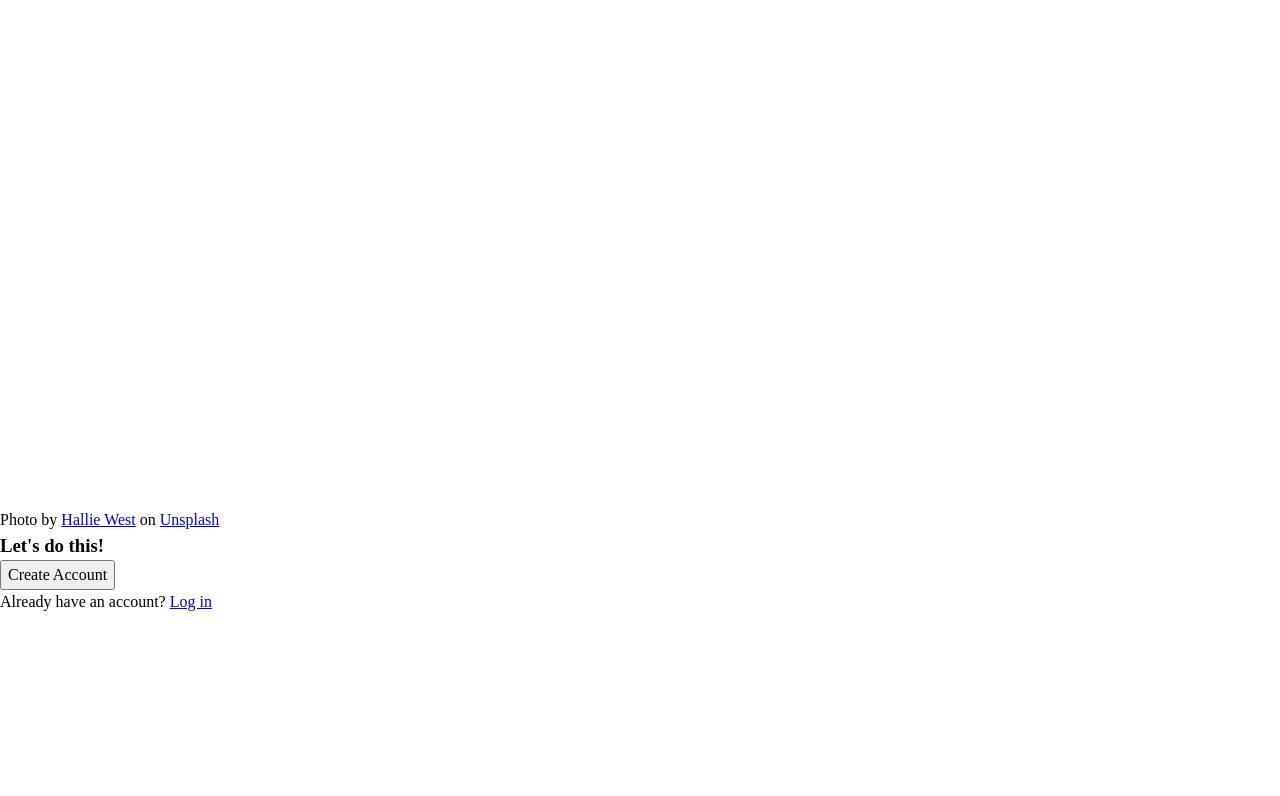
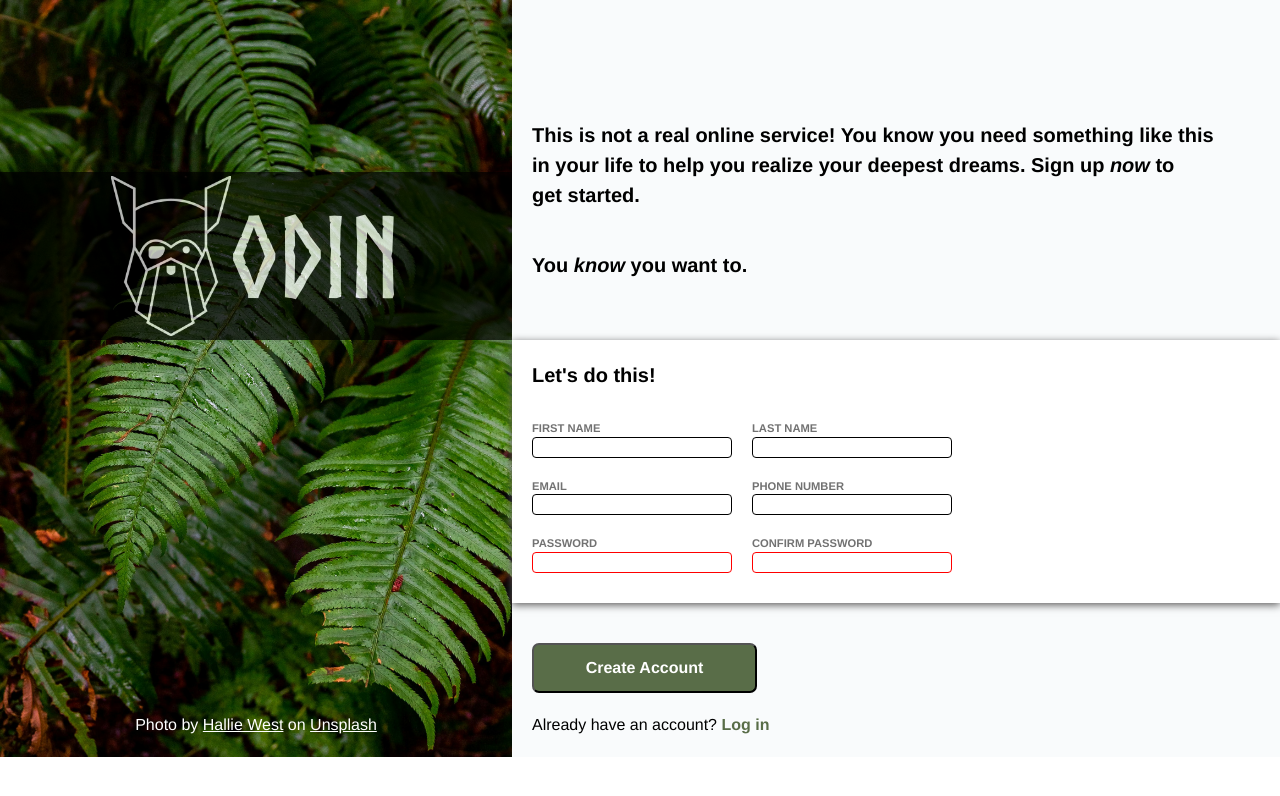
Before and after one commit to jeffbarsoum/top-js_int-html-css_project_sign-up-form, a plain HTML site: page index.html in a window 1280 px wide. Drawn offline with Linux system fonts and the light colour scheme.

Commit message:
Completed stylesheet & CSS

```diff
--- a/index.html
+++ b/index.html
@@ -10,23 +10,58 @@
     <div class="background">
         <div class="logo">
             <img src="img/odin-lined.png" alt="The Odin Project">
+            <span class="logo-text">Odin</span>
         </div>
-        <footer>
+        <div class="footer">
             Photo by <a href="https://unsplash.com/@haliewestphoto">Hallie West</a> on <a href="https://unsplash.com/photos/green-leaf-plant-in-close-up-photography-25xggax4bSA">Unsplash</a>
-        </footer>
+        </div>
     </div>
     <div class="content">
-        <div class="form-header"></div>
+        <div class="form-header">
+            <p class="main-font">
+                This is not a real online service!
+                You know you need something like this in your life to help you realize your deepest dreams.
+                Sign up <em>now</em> to get started.
+            </p>
+            <p class="main-font">
+                You <em>know</em> you want to.
+            </p>
+        </div>
+        <div class="form-content">
+            <p class="main-font">
+                Let's do this!
+            </p>
+            <form action="">
                 <div class="form">
-            <h3>Let's do this!</h3>
-            <form action="">
                     <div class="form-column">
-
+                        <div class="form-input">
+                            <label for="user-first-name">First Name</label>
+                            <input type="text" id="user-first-name">
+                        </div>
+                        <div class="form-input">
+                            <label for="user-email">Email</label>
+                            <input type="email" id="user-email" required>
+                        </div>
+                        <div class="form-input">
+                            <label for="user-password">Password</label>
+                            <input type="password" id="user-password" required>
+                        </div>
                     </div>
                     <div class="form-column">
-
+                        <div class="form-input">
+                            <label for="user-last-name">Last Name</label>
+                            <input type="text" id="user-last-name">
                         </div>
-            </form>
+                        <div class="form-input">
+                            <label for="user-telephone">Phone Number</label>
+                            <input type="tel" id="user-telephone">
+                        </div>
+                        <div class="form-input">
+                            <label for="user-password-confirm">Confirm Password</label>
+                            <input type="password" id="user-password-confirm" required>
+                        </div>
+                    </div>
+                </div>
         </div>
             <div class="form-footer">
                 <button>Create Account</button>
@@ -34,6 +69,7 @@
                     Already have an account? <a href="https://www.theodinproject.com/users/sign_in">Log in</a>
                 </p>
             </div>
+        </form>
     </div>
 </body>
 </html>
--- a/stylesheet.css
+++ b/stylesheet.css
@@ -1,9 +1,20 @@
+    /*-----------------------------------
+   CSS Global Variables
+   ----------------------------------*/
+   :root {
+    --midpage-margin: 20px
+   }
+
+
   /*-----------------------------------
    CSS Reset
    ----------------------------------*/
+  /*
+   https://www.joshwcomeau.com/css/custom-css-reset/#the-css-reset-1
+  */
 
-/* 1. Use a more-intuitive box-sizing model */
-*, *::before, *::after {
+  /* 1. Use a more-intuitive box-sizing model */
+  *, *::before, *::after {
     box-sizing: border-box;
   }
 
@@ -54,12 +65,165 @@
   /*-----------------------------------
    Form CSS
    ----------------------------------*/
+   @font-face {
+     font-family: 'Norse';
+     src: url('font/Norse-Bold.woff2') format('woff2'),
+     url('font/Norse-Bold.woff') format('woff');
+     font-weight: bold;
+     font-style: normal;
+     font-display: swap;
+    }
 
-   @font-face {
+    body {
+     display: flex;
+     font-family: 'Helvetica', 'Arial', sans-serif;
+    }
+
+    .content {
+      position: relative;
+      display: flex;
+      flex-direction: column;
+  }
+
+
+    /* CSS for left side of page (background / logo)*/
+    .background {
+        display: flex;
+        flex-direction: column;
+        background-image: url('img/halie-west-25xggax4bSA-unsplash.jpg');
+        background-size: cover;
+        background-repeat: no-repeat;
+        text-align:center;
+        padding:0;
+        color: white;
+        min-width: 40vw;
+    }
+
+    img {
+        max-height: 10rem;
+    }
+
+    .logo {
+        display: flex;
+        background-color: black;
+        opacity: 70%;
+        margin-top: 172px;
+        text-align: center;
+        justify-content: center;
+        min-width: 400px;
+        align-items: center;
+    }
+
+    .logo-text {
+        color: white;
         font-family: 'Norse';
-        src: url('Norse-Bold.woff2') format('woff2'),
-            url('Norse-Bold.woff') format('woff');
         font-weight: bold;
         font-style: normal;
-        font-display: swap;
+        font-size: 7rem;
     }
+
+    .footer {
+      margin: auto 0px 20px;
+    }
+
+    .footer > a:link {
+      color: white;
+    }
+
+    .footer > a:visited {
+      color: rgb(129, 124, 124);
+    }
+
+
+    /* Form Section CSS */
+    .form-header,
+    .form-footer {
+      background-color: #f9fbfc;
+    }
+
+    .form-header {
+        padding-top: 100px;
+        padding-bottom: 40px;
+      }
+
+    .main-font {
+      font-size: 1.25rem;
+      font-weight: bold;
+    }
+
+    p {
+      padding: 20px var(--midpage-margin) 20px;
+    }
+
+    .form-content {
+      box-shadow: 0px 2px 8px rgb(91, 90, 90);
+      position: relative;
+      z-index: 1;
+    }
+
+    .form {
+      display: flex;
+      flex-direction: row;
+    }
+
+    .form-column {
+      display: flex;
+      flex-direction: column;
+      margin: 0px 0px 20px var(--midpage-margin);
+    }
+
+    .form-input {
+      display: flex;
+      flex-direction: column;
+      text-transform: uppercase;
+      font-weight: bold;
+      font-size: 0.7rem;
+      color: rgb(114, 114, 114);
+      padding: 10px 0px;
+      min-width: 200px;
+    }
+
+    input {
+      border-radius: 4px;
+      border: 1px solid black
+    }
+
+    input:focus {
+      outline: none;
+      border: 3px solid blue;
+      box-shadow: 0px 2px 2px grey;
+    }
+
+    input[type='password']:invalid {
+      border-color: red;
+    }
+
+
+    /* Submit Section CSS */
+    .form-footer {
+      padding-top: 20px;
+    }
+
+    button {
+        background-color: #596D48;
+        color: white;
+        border-radius: 7px;
+        width: 225px;
+        height: 50px;
+        font-weight: bold;
+        margin: 20px var(--midpage-margin) 20px;
+    }
+
+    .button-caption {
+      padding: 0px var(--midpage-margin) 20px;
+      }
+
+    .button-caption > a:link {
+      color: #596D48;
+      font-weight: bold;
+      text-decoration: none;
+    }
+
+    .button-caption > a:visited {
+      color: rgb(129, 124, 124);
+    }
```
Lines whose indentation alone changed are shown as unchanged.
